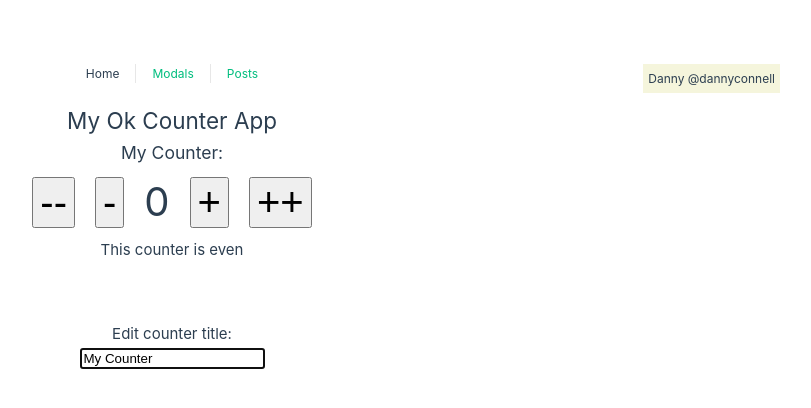
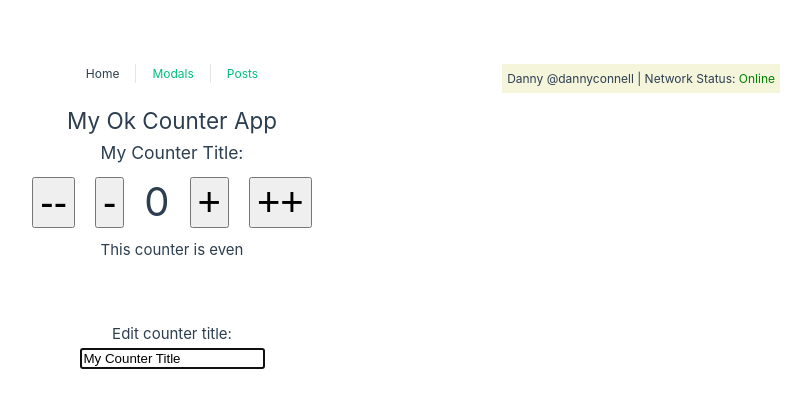
Before and after one commit to priyanshigupta2002/VueJSUdemy, a Vue app: page / in a window 1280 px wide. Shown: the top 408 px of the page, without its empty margins (468-1279 px from the left). Built offline with nearby package versions, Linux system fonts and the light colour scheme.

Commit message:
till section12

```diff
--- a/src/App.vue
+++ b/src/App.vue
@@ -1,7 +1,13 @@
 <template>
   <div>
   <div class="user-data">
-    {{ userData.name }} @{{ userData.username }}
+    {{ userData.name }} @{{ userData.username }} |
+    Network Status:
+    <span
+      :style="{ color: online ? 'green' : 'red' }"
+    >
+      {{ online ? 'Online' : 'Offline' }}
+    </span>
   </div>
 
   <nav>
@@ -20,6 +26,7 @@
 */
 
   import { reactive, provide } from 'vue'
+  import { useOnline } from '@vueuse/core'
 
 /*
   user data
@@ -31,6 +38,12 @@
   })
 
   provide('userData', userData)
+
+/*
+  online status
+*/
+
+  const online = useOnline()
 
 </script>
 
--- a/src/stores/counter.js
+++ b/src/stores/counter.js
@@ -3,14 +3,21 @@
 export const useCounterStore = defineStore({
   id: 'counter',
   state: () => ({
-    counter: 0
+    count: 0,
+    title: 'My Counter Title'
   }),
+  actions: {
+    increaseCounter(amount) {
+      this.count += amount
+    },
+    decreaseCounter(amount) {
+      this.count -= amount
+    }
+  },
   getters: {
-    doubleCount: (state) => state.counter * 2
-  },
-  actions: {
-    increment() {
-      this.counter++
+    oddOrEven: (state) => {
+      if (state.count % 2 === 0) return 'even'
+      return 'odd'
     }
   }
 })
--- a/src/views/HomeView.vue
+++ b/src/views/HomeView.vue
@@ -3,21 +3,25 @@
 
     <h2 ref="appTitleRef">{{ appTitle }}</h2>
 
-    <h3>{{ counterData.title }}:</h3>
+    <h3>{{ counter.title }}:</h3>
 
     <div>
-      <button @click="decreaseCounter(2)" class="btn">--</button>
-      <button @click="decreaseCounter(1)" class="btn">-</button>
-      <span class="counter">{{ counterData.count }}</span>
-      <button @click="increaseCounter(1, $event)" class="btn">+</button>
-      <button @click="increaseCounter(2)" class="btn">++</button>
+      <button @click="counter.decreaseCounter(2)" class="btn">--</button>
+      <button @click="counter.decreaseCounter(1)" class="btn">-</button>
+      <span class="counter">{{ counter.count }}</span>
+      <button @click="counter.increaseCounter(1)" class="btn">+</button>
+      <button @click="counter.increaseCounter(2)" class="btn">++</button>
     </div>
 
-    <p>This counter is {{ oddOrEven }}</p>
+    <p>This counter is {{ counter.oddOrEven }}</p>
 
     <div class="edit">
       <h4>Edit counter title:</h4>
-      <input v-model="counterData.title" type="text" v-autofocus>
+      <input
+        v-model="counter.title"
+        v-autofocus
+        type="text"
+      >
     </div>
 
   </div>
@@ -29,7 +33,7 @@
 */
 
   import { ref, onMounted } from 'vue'
-  import { useCounter } from '@/use/useCounter'
+  import { useCounterStore } from '@/stores/counter'
   import { vAutofocus } from '@/directives/vAutofocus'
 
 /*
@@ -48,9 +52,7 @@
   counter
 */
 
-  const { counterData, oddOrEven, increaseCounter, decreaseCounter } = useCounter()
-
-
+  const counter = useCounterStore()
 
 </script>
 
```
